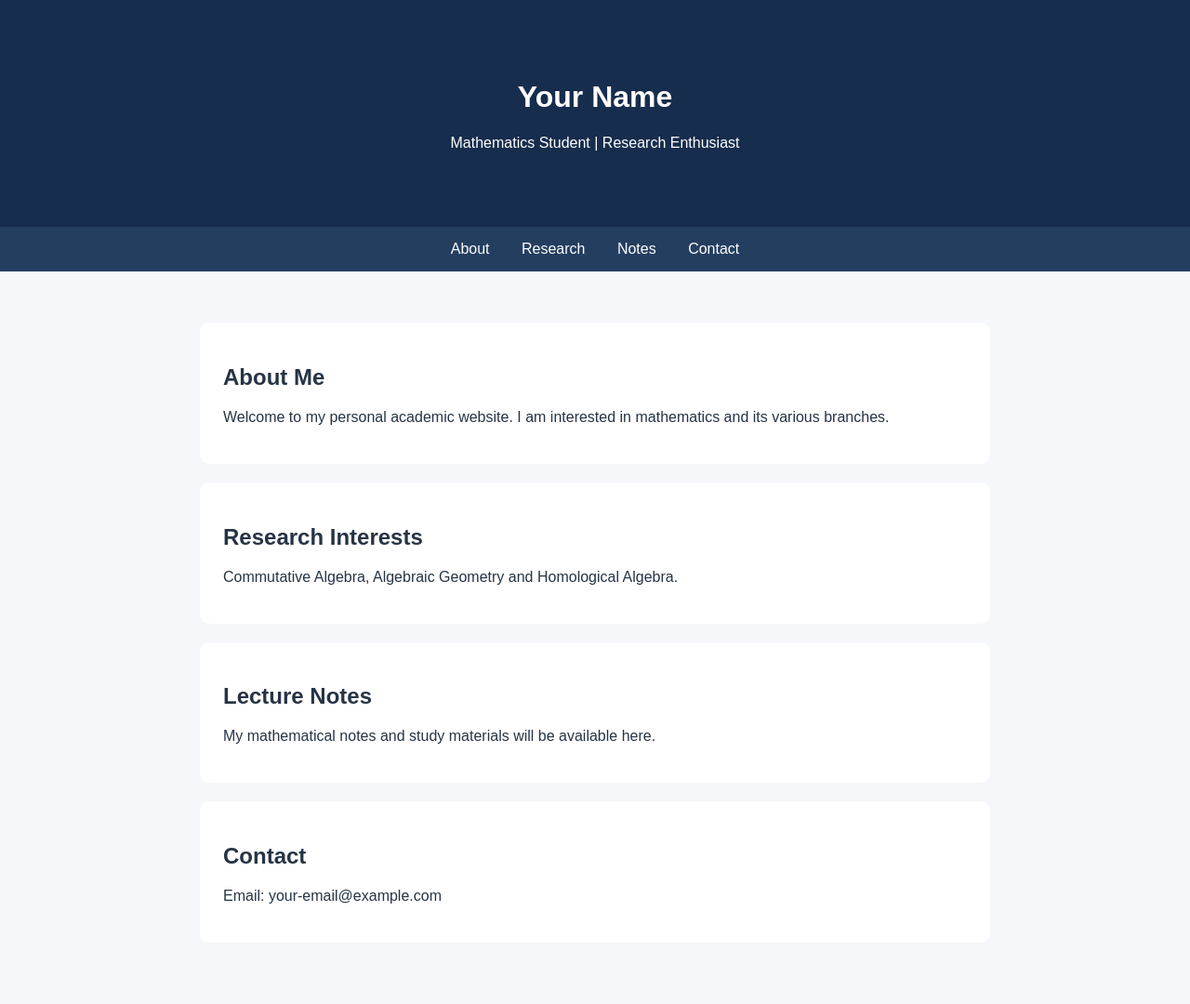
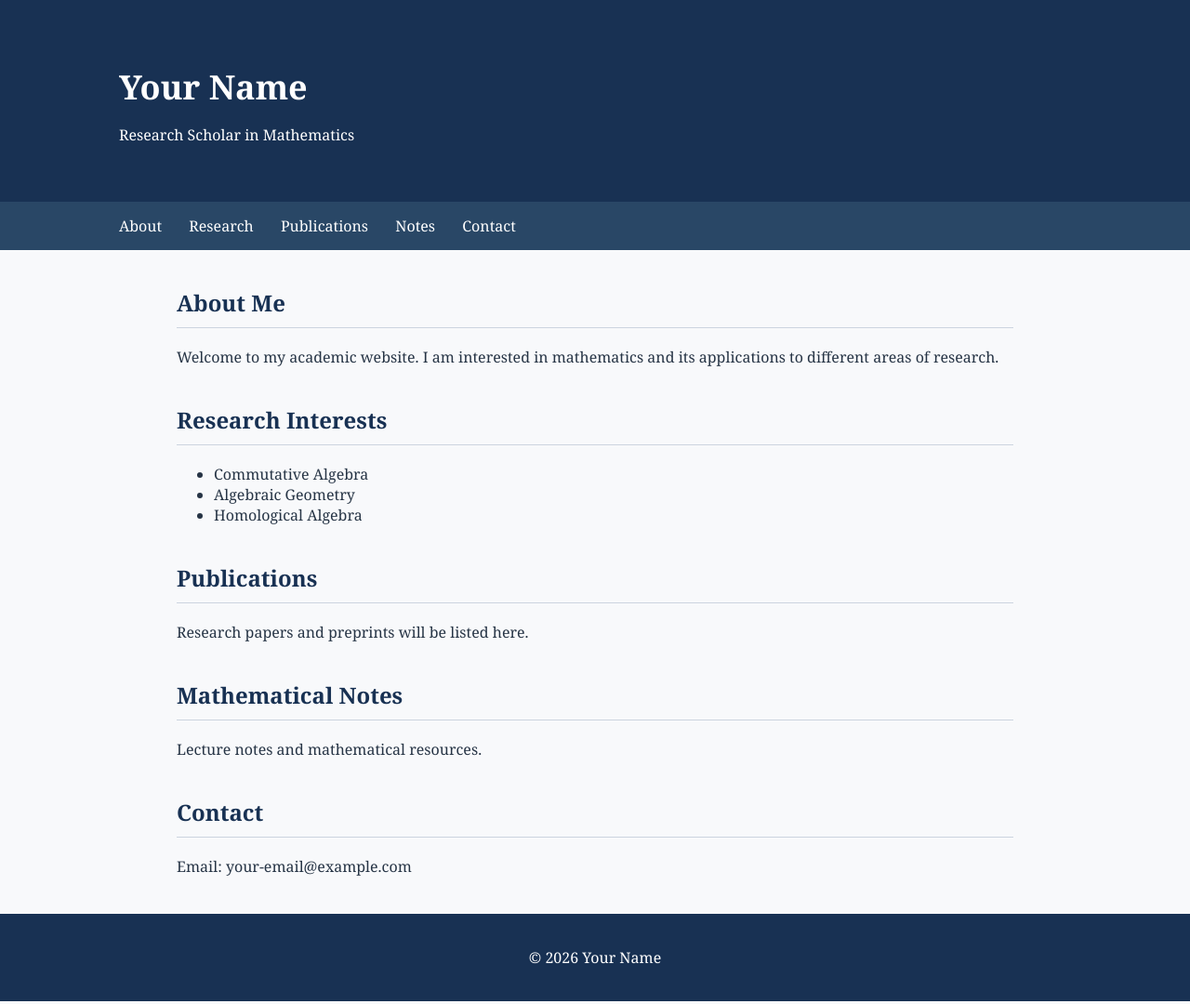
Before and after one commit to Pritam-Roy-1234/Pritam-Roy.github.io, a plain HTML site: page website.html in a window 1280 px wide. Shown: the top 1080 px of the page at 93% size. Drawn offline with Linux system fonts and the light colour scheme.

Commit message:
Update mywebsite.html

```diff
--- a/website.html
+++ b/website.html
@@ -3,55 +3,61 @@
 <html lang="en">
 <head>
 <meta charset="UTF-8">
-    <meta name="viewport"
-          content="width=device-width, initial-scale=1.0">
-    <title>My Mathematics Website</title>
+<meta name="viewport" content="width=device-width, initial-scale=1.0">
+
+<title>Your Name | Mathematics</title>
 
 <style>
 body {
-            font-family: Arial, sans-serif;
     margin: 0;
-            background: #f5f7fa;
+    font-family: Georgia, serif;
+    background: #f8f9fb;
     color: #263445;
 }
 
 header {
-            background: #172d4d;
+    background: #183153;
     color: white;
-            text-align: center;
-            padding: 65px 20px;
+    padding: 45px 10%;
+}
+
+header h1 {
+    font-size: 36px;
+    margin-bottom: 8px;
 }
 
 nav {
-            background: #243e60;
-            padding: 15px;
-            text-align: center;
+    background: #294766;
+    padding: 15px 10%;
 }
 
 nav a {
     color: white;
     text-decoration: none;
-            margin: 15px;
+    margin-right: 25px;
 }
 
 main {
-            max-width: 850px;
-            margin: 35px auto;
-            padding: 20px;
+    max-width: 900px;
+    margin: 40px auto;
+    padding: 0 25px;
 }
 
 section {
-            background: white;
-            padding: 25px;
-            margin-bottom: 20px;
-            border-radius: 10px;
+    margin-bottom: 40px;
+}
+
+h2 {
+    color: #183153;
+    border-bottom: 1px solid #ccd4df;
+    padding-bottom: 10px;
 }
 
 footer {
+    background: #183153;
+    color: white;
     text-align: center;
-            padding: 25px;
-            background: #172d4d;
-            color: white;
+    padding: 20px;
 }
 </style>
 </head>
@@ -60,12 +66,13 @@
 
 <header>
 <h1>Your Name</h1>
-    <p>Mathematics Student | Research Enthusiast</p>
+<p>Research Scholar in Mathematics</p>
 </header>
 
 <nav>
 <a href="#about">About</a>
 <a href="#research">Research</a>
+<a href="#publications">Publications</a>
 <a href="#notes">Notes</a>
 <a href="#contact">Contact</a>
 </nav>
@@ -75,22 +82,29 @@
 <section id="about">
 <h2>About Me</h2>
 <p>
-            Welcome to my personal academic website.
+Welcome to my academic website.
 I am interested in mathematics and its
-            various branches.
+applications to different areas of research.
 </p>
 </section>
 
 <section id="research">
 <h2>Research Interests</h2>
-        <p>Commutative Algebra, Algebraic Geometry
-           and Homological Algebra.</p>
+<ul>
+<li>Commutative Algebra</li>
+<li>Algebraic Geometry</li>
+<li>Homological Algebra</li>
+</ul>
+</section>
+
+<section id="publications">
+<h2>Publications</h2>
+<p>Research papers and preprints will be listed here.</p>
 </section>
 
 <section id="notes">
-        <h2>Lecture Notes</h2>
-        <p>My mathematical notes and study materials
-           will be available here.</p>
+<h2>Mathematical Notes</h2>
+<p>Lecture notes and mathematical resources.</p>
 </section>
 
 <section id="contact">
@@ -101,7 +115,7 @@
 </main>
 
 <footer>
-    © 2026 Your Name
+<p>© 2026 Your Name</p>
 </footer>
 
 </body>
```
Lines whose indentation alone changed are shown as unchanged.
